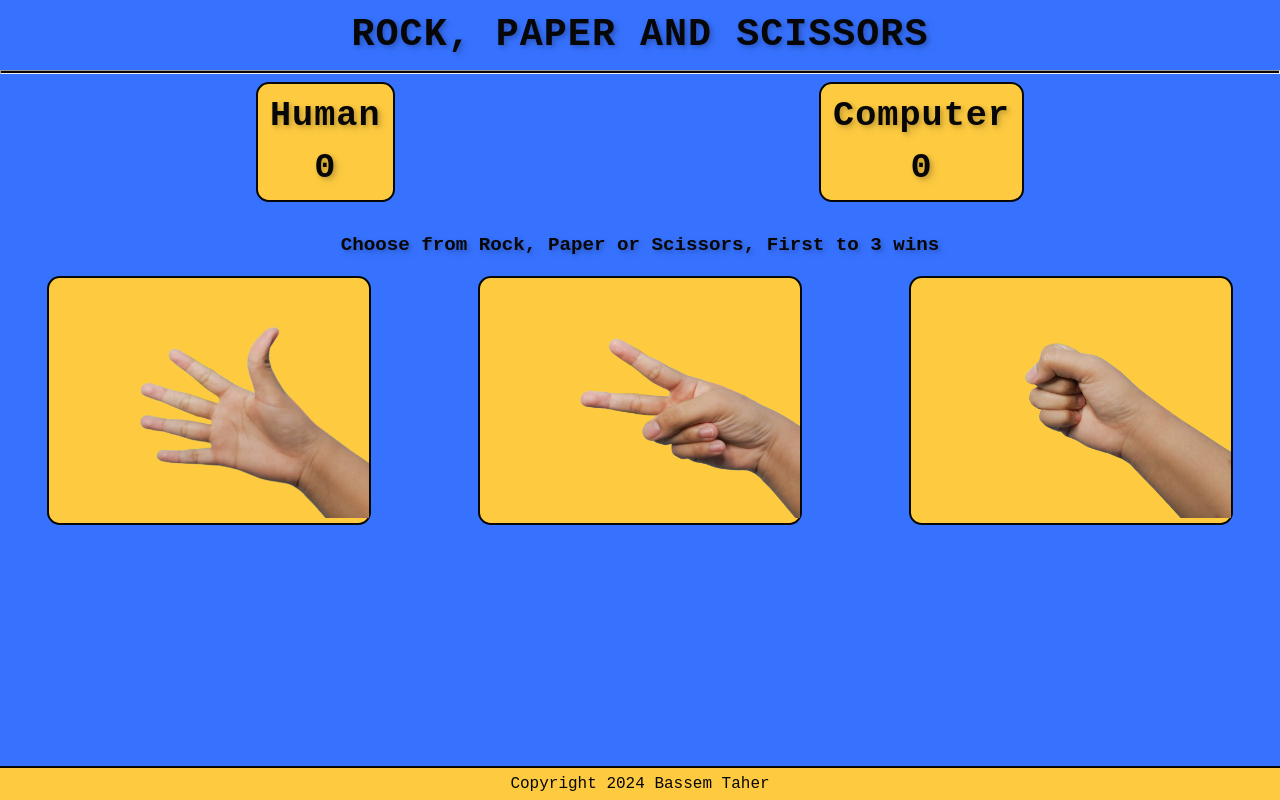
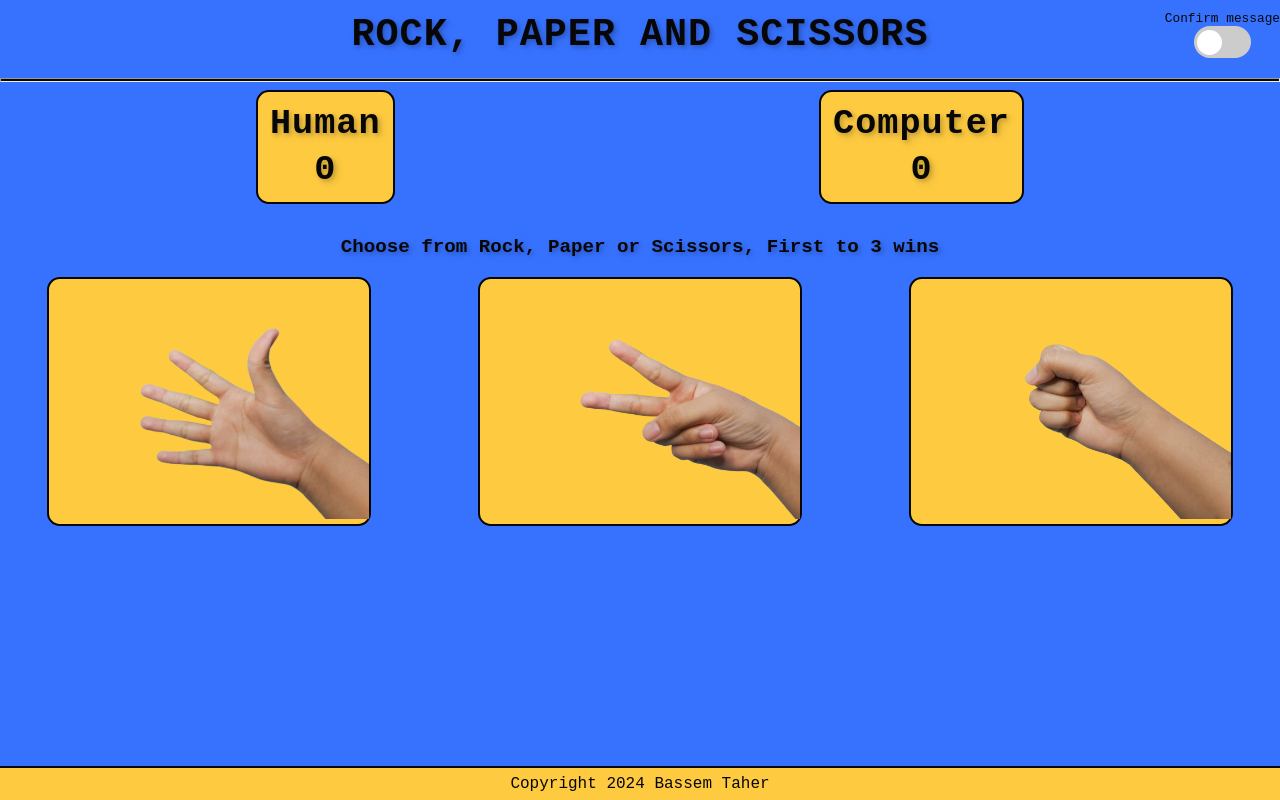
Before and after one commit to bassem931/odin-rock-paper-scissors, a plain HTML site: page index.html in a window 1280 px wide. Drawn offline with Linux system fonts and the light colour scheme.

Commit message:
feat: add confirm toggle switch
add confirm switch to give the user the choice to
turn on or off the confirmation message

```diff
--- a/app.js
+++ b/app.js
@@ -96,6 +96,11 @@ let getHumanChoice = function(){
                 link.classList.remove("selected");
             }
             link.classList.add("selected");
+
+            let confirmBoxInput = document.querySelector(".confirm-box");
+
+            console.log(confirmBoxInput.checked);
+            isConfirmEnabled = confirmBoxInput.checked;
 
             if(isConfirmEnabled){
                 resolve(await createConfirmationMessage(link,mainContainer,humanChoice));
--- a/index.html
+++ b/index.html
@@ -12,7 +12,17 @@
 
 <body>
     <header>
-        <h1>Rock, Paper and Scissors</h1>
+
+        <div class="header-cont">
+            <h1>Rock, Paper and Scissors</h1>
+            <div class="confirm-toggle-cont">
+                <div>Confirm message</div>
+                <label class="switch">
+                    <input type="checkbox" class="confirm-box">
+                    <span class="slider round"></span>
+                </label>
+            </div>
+        </div>
 
         <hr class="header-line">
     </header>
--- a/public/styles/style.css
+++ b/public/styles/style.css
@@ -6,8 +6,28 @@ body {
     color: #080708;
 }
 
+.header-cont {
+    display: flex;
+    justify-content: space-between;
+    align-items: center;
+    position: relative;
+    width: 100vw;
+    /* Full viewport width */
+}
+
+.confirm-toggle-cont {
+    font-size: 1vw;
+    display: flex;
+    flex-direction: column;
+    justify-content: center;
+    align-items: center;
+    position: absolute;
+    right: 0;
+}
+
 h1 {
     font-size: 3vw;
+    flex-grow: 1;
     text-align: center;
     margin: 1vw;
     text-shadow:
@@ -15,6 +35,60 @@ h1 {
         4px 4px 8px rgba(0, 0, 0, 0.1);
     letter-spacing: 1px;
     text-transform: uppercase;
+    z-index: -1;
+    /* Ensure it's below the toggle to click it */
+}
+
+.switch {
+    position: relative;
+    display: inline-block;
+    width: 4.5vw;
+    height: 2.5vw;
+}
+
+/* Hide default HTML checkbox */
+.switch input {
+    opacity: 0;
+    width: 0;
+    height: 0;
+}
+
+/* The slider */
+.slider {
+    position: absolute;
+    cursor: pointer;
+    top: 0;
+    left: 0;
+    right: 0;
+    bottom: 0;
+    background-color: #ccc;
+    transition: .4s;
+    border-radius: 2.5vw;
+}
+
+.slider:before {
+    position: absolute;
+    content: "";
+    height: 2vw;
+    width: 2vw;
+    left: 0.25vw;
+    bottom: 0.25vw;
+    background-color: white;
+    -webkit-transition: .4s;
+    transition: .4s;
+    border-radius: 50%;
+}
+
+input:checked+.slider {
+    background-color: #10c668;
+}
+
+input:focus+.slider {
+    box-shadow: 0 0 1px #10c668;
+}
+
+input:checked+.slider:before {
+    transform: translateX(1.9vw);
 }
 
 .header-line {
@@ -38,7 +112,7 @@ h1 {
     flex-direction: column;
     justify-content: center;
     align-items: center;
-    gap: 1vw;
+    gap: 0.5vw;
     background-color: #fdca40;
     border-radius: 1vw;
     border: 2px solid #080708;
```
